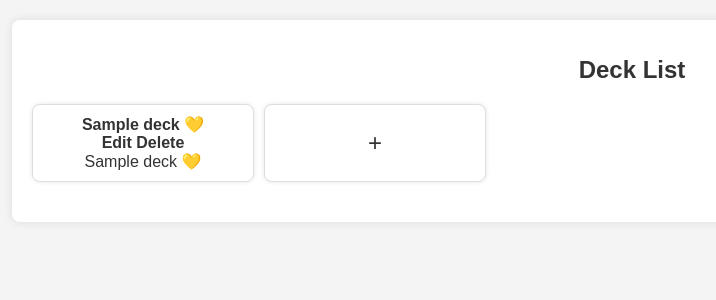
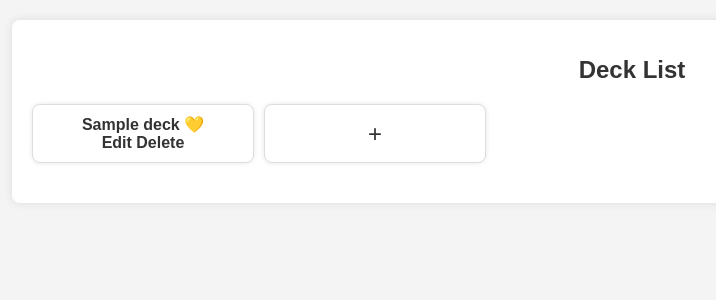
Before and after one commit to Remnel831/DynamicWebDevGroupProject, a PHP site: template views/all_decks.php in a window 1280 px wide. Shown: the part 66-366 px from the top of the page, without its empty margins (8-724 px from the left). Run offline with PHP 8.4, Linux system fonts and the light colour scheme; the visitor is signed in with stand-in values (Sample User, id 1); the template is opened without the code that fills it: most values are stand-ins (such as "Sample title", 1, 10 or a date in 2020).

Commit message:
nicely done, removed extra deck name

```diff
--- a/views/all_decks.php
+++ b/views/all_decks.php
@@ -28,9 +28,6 @@
                         <a href="index.php?action=edit_deck&deck_id=<?php echo $deck['deck_id']; ?>" class="edit-button">Edit</a>
                         <a href="index.php?action=delete_deck&deck_id=<?php echo $deck['deck_id']; ?>" class="delete-button" onclick="return confirm('Are you sure you want to delete this deck?');">Delete</a>
                     </div>
-
-						 <?php if($deck['deck_id'] === $_SESSION['favoriteDecks']){echo $deck['deck_name']," 💛";}
-                          else {echo $deck['deck_name'];} ?>
                     </a>
                 </div>
 
```
